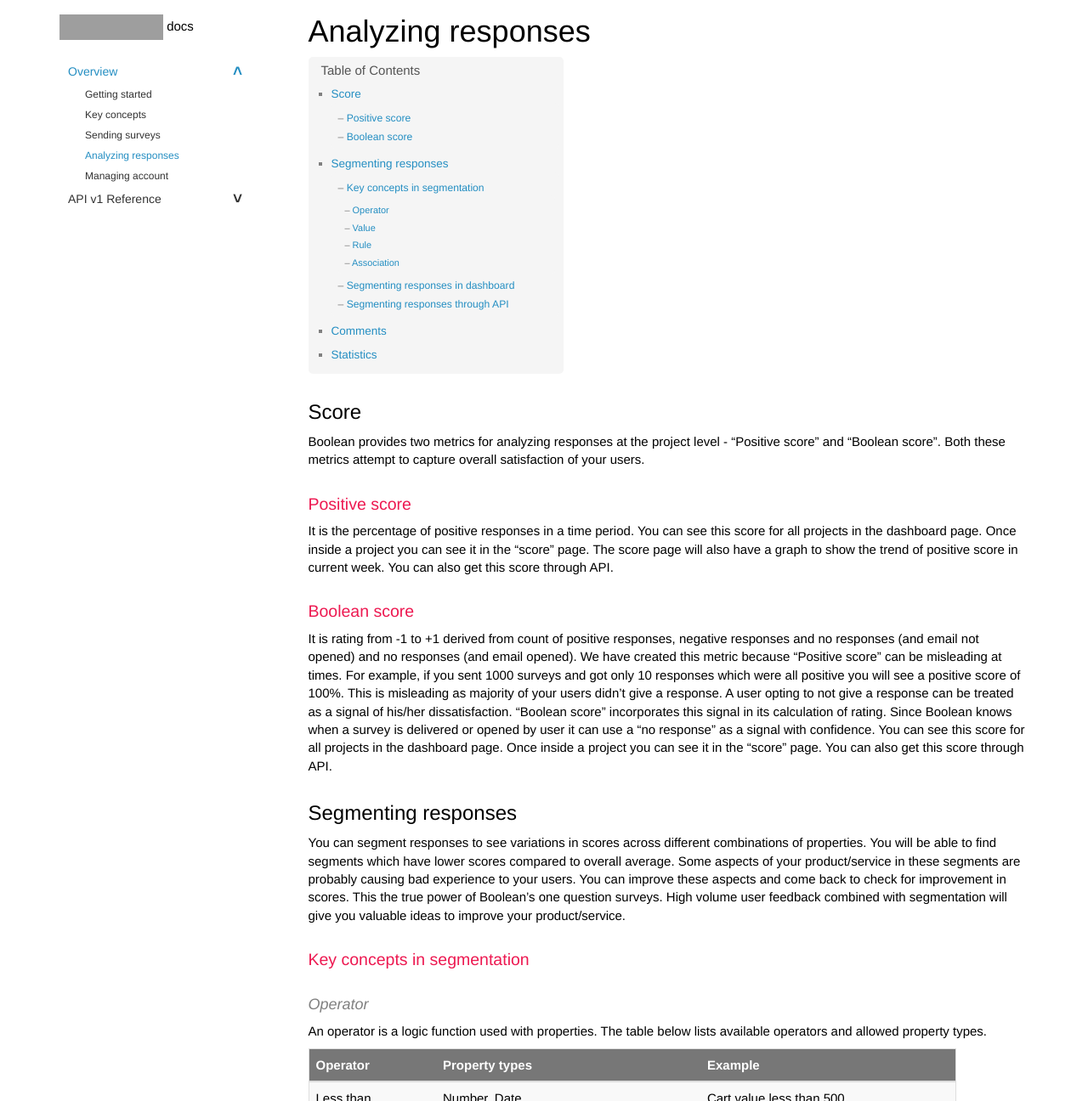
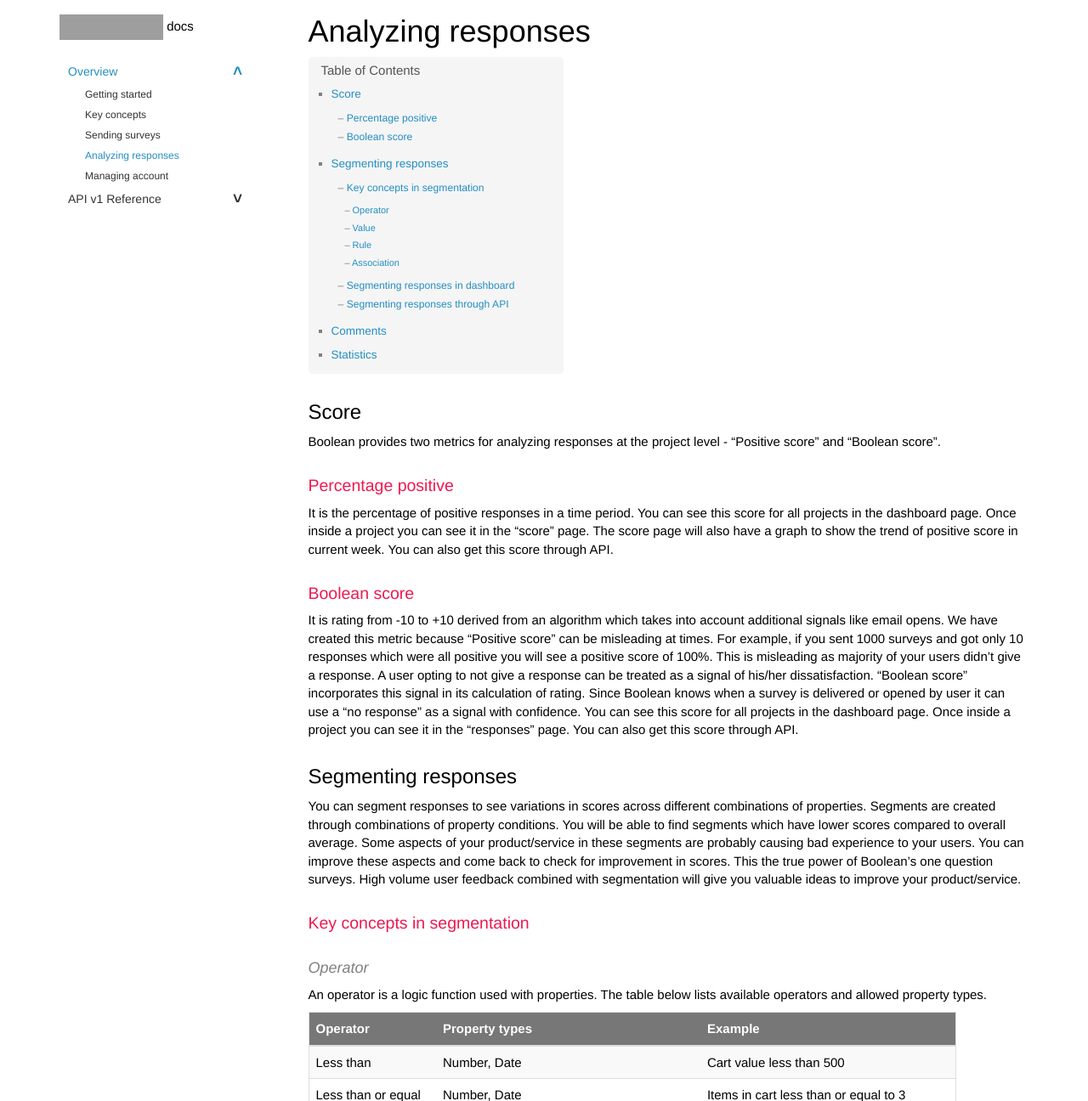
Before and after one commit to booleanapp/docs, a Jekyll site: the page built from pages/overview/analyze_responses.md, in a window 1280 px wide and 1400 px high, cut to the strip 104-1400 px from the top of the window. Shown: the whole strip at 85% size. Built offline with Jekyll 4.4.1, drawn with Linux system fonts in a browser that asks for light colours; some of the changed text lies outside the part shown; grey boxes are pictures that could not be loaded.

Commit message:
Content update.

```diff
--- a/pages/overview/analyze_responses.md
+++ b/pages/overview/analyze_responses.md
@@ -7,20 +7,19 @@ folder: mydoc
 
 ## Score
 
-Boolean provides two metrics for analyzing responses at the project level - “Positive score” and “Boolean score”. Both these metrics attempt to capture overall satisfaction of your users.
-
-### Positive score
+Boolean provides two metrics for analyzing responses at the project level - “Positive score” and “Boolean score”.
+### Percentage positive
 
 It is the percentage of positive responses in a time period. You can see this score for all projects in the dashboard page. Once inside a project you can see it in the “score” page. The score page will also have a graph to show the trend of positive score in current week. You can also get this score through API.
 
 ### Boolean score
 
-It is rating from -1 to +1 derived from count of positive responses, negative responses and no responses (and email not opened) and no responses (and email opened). We have created this metric because “Positive score” can be misleading at times. For example, if you sent 1000 surveys and got only 10 responses which were all positive you will see a positive score of 100%. This is misleading as majority of your users didn’t give a response. A user opting to not give a response can be treated as a signal of his/her dissatisfaction. “Boolean score” incorporates this signal in its calculation of rating. Since Boolean knows when a survey is delivered or opened by user it can use a “no response” as a signal with confidence.
-You can see this score for all projects in the dashboard page. Once inside a project you can see it in the “score” page. You can also get this score through API.
+It is rating from -10 to +10 derived from an algorithm which takes into account additional signals like email opens. We have created this metric because “Positive score” can be misleading at times. For example, if you sent 1000 surveys and got only 10 responses which were all positive you will see a positive score of 100%. This is misleading as majority of your users didn’t give a response. A user opting to not give a response can be treated as a signal of his/her dissatisfaction. “Boolean score” incorporates this signal in its calculation of rating. Since Boolean knows when a survey is delivered or opened by user it can use a “no response” as a signal with confidence.
+You can see this score for all projects in the dashboard page. Once inside a project you can see it in the "responses" page. You can also get this score through API.
 
 ## Segmenting responses
 
-You can segment responses to see variations in scores across different combinations of properties. You will be able to find segments which have lower scores compared to overall average. Some aspects of your product/service in these segments are probably causing bad experience to your users. You can improve these aspects and come back to check for improvement in scores. This the true power of Boolean’s one question surveys. High volume user feedback combined with segmentation will give you valuable ideas to improve your product/service.
+You can segment responses to see variations in scores across different combinations of properties. Segments are created through combinations of property conditions. You will be able to find segments which have lower scores compared to overall average. Some aspects of your product/service in these segments are probably causing bad experience to your users. You can improve these aspects and come back to check for improvement in scores. This the true power of Boolean’s one question surveys. High volume user feedback combined with segmentation will give you valuable ideas to improve your product/service.
 
 ### Key concepts in segmentation
 
@@ -70,7 +69,7 @@ Scores will update immediately after you add a rule. You can repeat above steps
 
 ### Segmenting responses through API
 
-Read API documentation.
+Read [API documentation](/docs/v1_score.html).
 
 ## Comments
 
```
Also changed, not shown: index.md (+5 -5 lines), pages/apiv1/v1_score.md (+1 -1 lines), pages/overview/send_surveys.md (+7 -4 lines).
